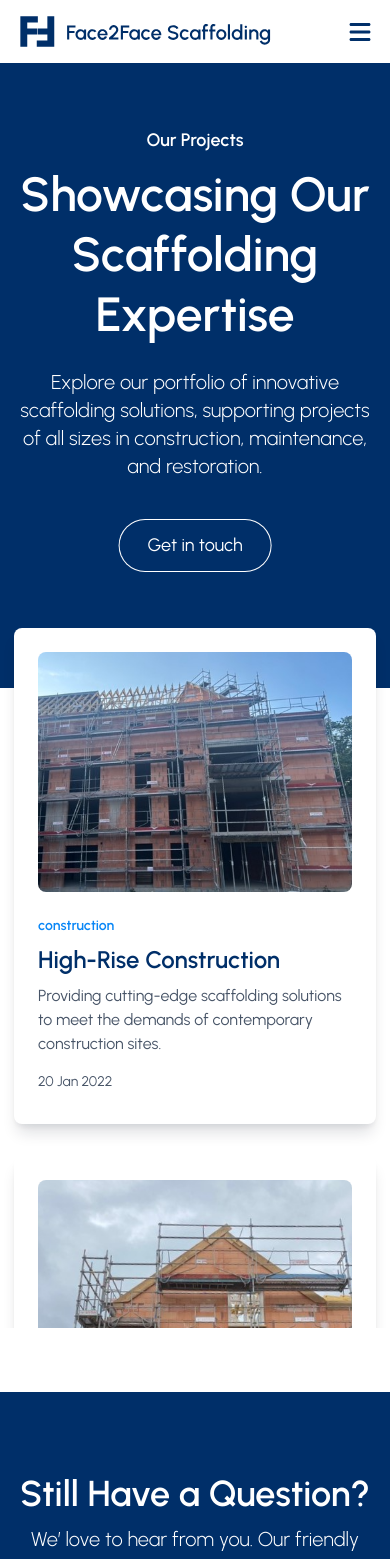
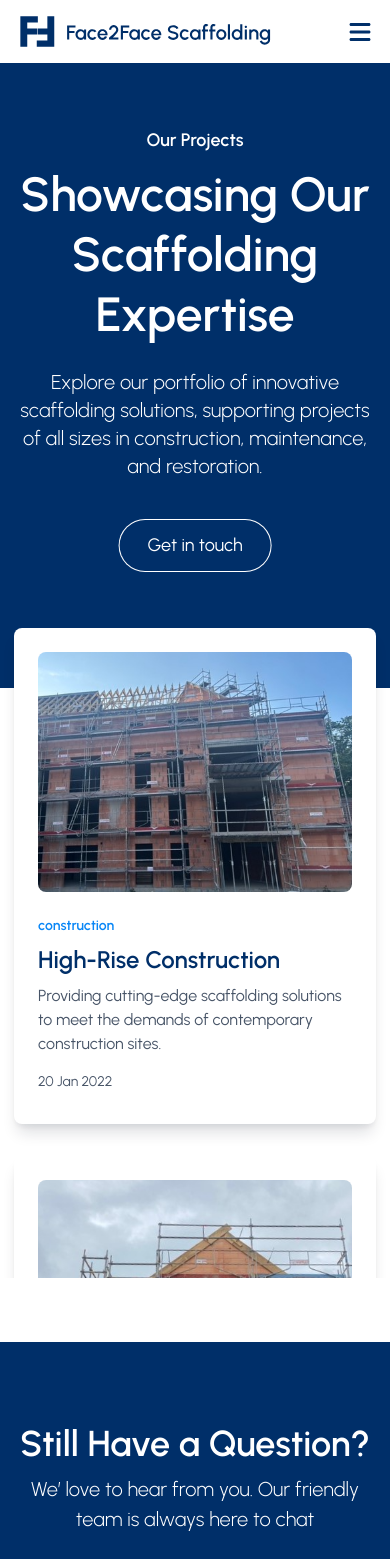
Before and after one commit to alaagonovo/scafoldingnewdomain, a Next.js app: page /projects in a window 390 px wide. Shown: the top 1559 px of the page. Built offline with nearby package versions, Linux system fonts and the light colour scheme.

Commit message:
some edits

```diff
--- a/src/app/ui/allprojectssection/responsive.module.css
+++ b/src/app/ui/allprojectssection/responsive.module.css
@@ -2,7 +2,7 @@
   .grid_cont {
     grid-template-columns: 1fr;
     margin-top: -60px;
-    height: 700px;
+    height: 650px;
     overflow-y: scroll;
   }
 }
```
